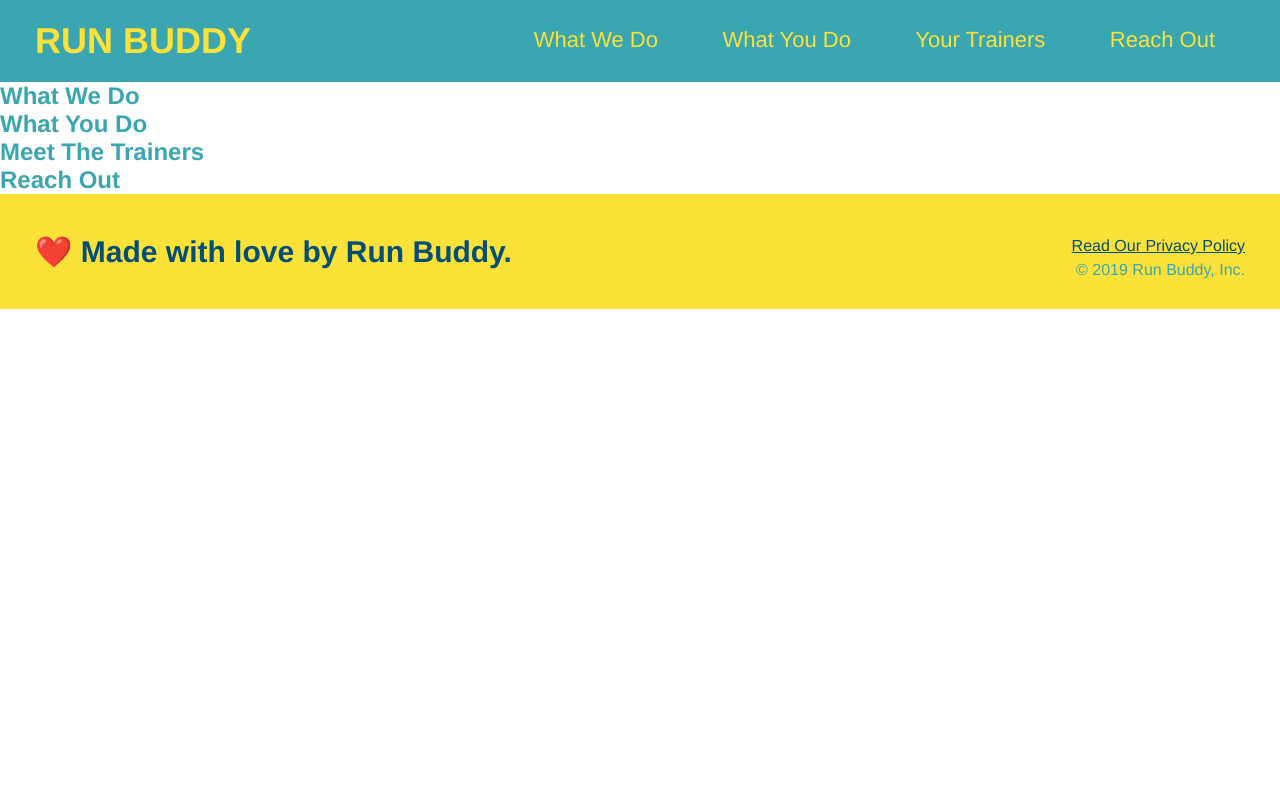
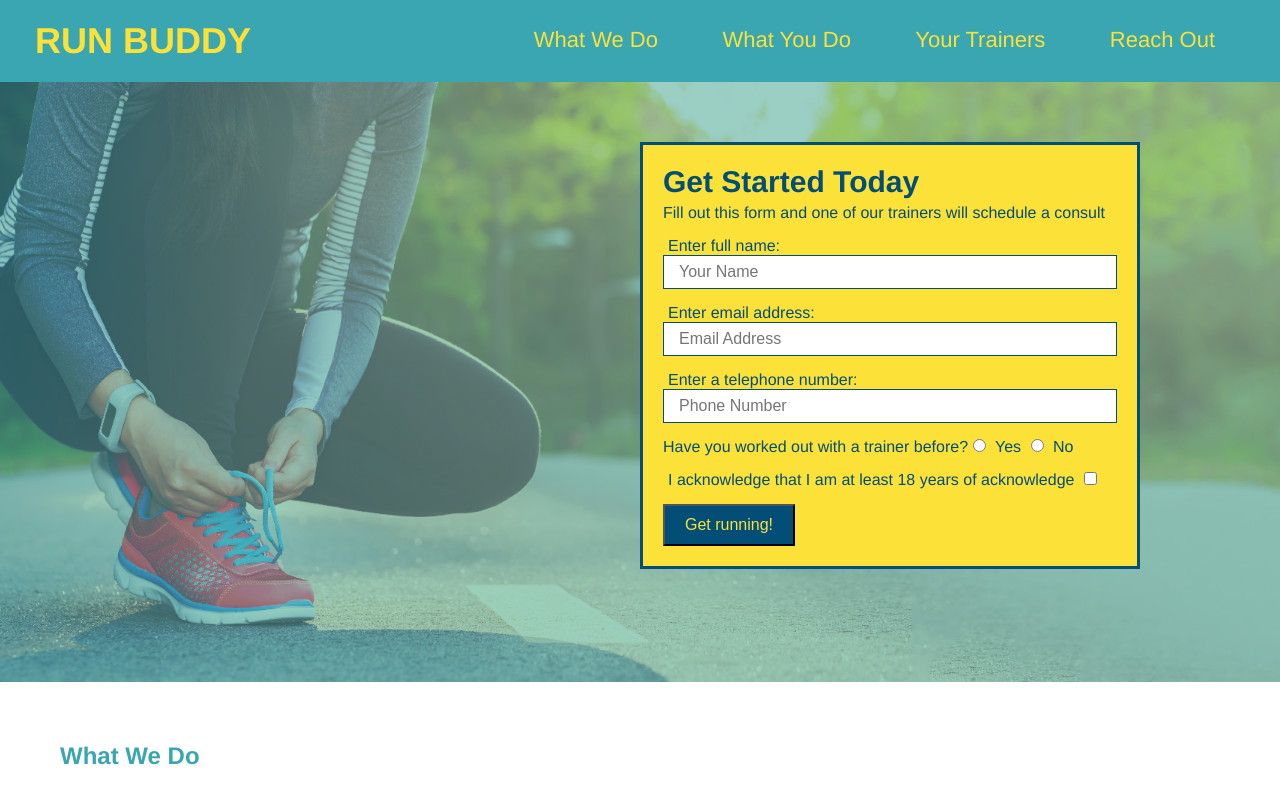
Before and after one commit to andersonbuzzidr/run-buddy, a plain HTML site: page index.html in a window 1280 px wide. Shown: the top 800 px of the page. Drawn offline with Linux system fonts and the light colour scheme.

Commit message:
hero section HTML added & CSS styled

```diff
--- a/assets/css/style.css
+++ b/assets/css/style.css
@@ -63,3 +63,57 @@ footer div {
 footer div a {
   color: #024e76;
 }
+
+section {
+  padding: 60px;
+}
+
+/* Hero style */
+.hero {
+  background-image: url("../images/hero-bg.jpg");
+  background-size: cover;
+  background-position: center;
+  height: 600px;
+  position: relative;
+}
+
+.hero-form {
+  background-color: #fce138;
+  color: #024e76;
+  padding: 20px;
+  width: 500px;
+  border: #024e76 solid 3px;
+  position: absolute;
+  bottom: 120ox;
+  right: 140px;
+}
+
+.hero h3 {
+  font-size: 30px;
+  margin: 0;
+}
+
+.hero-form p {
+  margin: 5px 0 15px 0;
+}
+
+.form-input {
+  border: 1px solid #024e76;
+  display: block;
+  padding: 7px 15px;
+  font-size: 16px;
+  color: #024e76;
+  width: 100%;
+  margin-bottom: 15px;
+}
+
+.hero-form label {
+  margin: 0 5px;
+}
+
+.hero-form button {
+  background-color: #024e76;
+  color: #fce138;
+  padding: 10px 20px;
+  font-size: 16px;
+}
--- a/index.html
+++ b/index.html
@@ -1,19 +1,16 @@
 <!DOCTYPE html>
 <html lang="en">
-
   <head>
     <meta charset="UTF-8" />
     <title>Run Buddy</title>
-    <link rel="stylesheet" href="./assets/css/style.css">
+    <link rel="stylesheet" href="./assets/css/style.css" />
   </head>
 
   <body>
     <!-- navigation -->
     <header>
       <h1>
-            <a href="/">
-                RUN BUDDY
-            </a>
+        <a href="/"> RUN BUDDY </a>
       </h1>
       <nav>
         <!-- Unordered list element -->
@@ -37,7 +34,53 @@
     </header>
 
     <!-- hero/jumbotron -->
-    <section>
+    <section class="hero">
+      <div class="hero-form">
+        <h3>Get Started Today</h3>
+        <p>
+          Fill out this form and one of our trainers will schedule a consult
+        </p>
+        <form>
+          <label for="name">Enter full name:</label>
+          <input
+            type="text"
+            placeholder="Your Name"
+            name="name"
+            id="name"
+            class="form-input"
+          />
+          <label for="email">Enter email address:</label>
+          <input
+            type="email"
+            placeholder="Email Address"
+            name="email"
+            id="email"
+            class="form-input"
+          />
+          <label for="phone">Enter a telephone number:</label>
+          <input
+            type="tel"
+            placeholder="Phone Number"
+            name="phone"
+            id="phone"
+            class="form-input"
+          />
+          <p>
+            Have you worked out with a trainer before?
+            <input type="radio" name="trainer-confirm" id="trainer-yes" />
+            <label for="trainer-yes">Yes</label>
+            <input type="radio" name="trainer-confirm" id="trainer-no" />
+            <label for="trainer-no" name="trainer-confirm">No</label>
+          </p>
+          <p>
+            <label for="acknowledge">
+              I acknowledge that I am at least 18 years of acknowledge
+            </label>
+            <input type="checkbox" name="acknowledge" id="acknowledge" />
+          </p>
+          <button type="submit">Get running!</button>
+        </form>
+      </div>
     </section>
 
     <!-- what we do -->
@@ -69,5 +112,4 @@
       </div>
     </footer>
   </body>
-
 </html>
```
Also changed, not shown: assets/images/hero-bg.jpg (added). Lines whose indentation alone changed are shown as unchanged.
